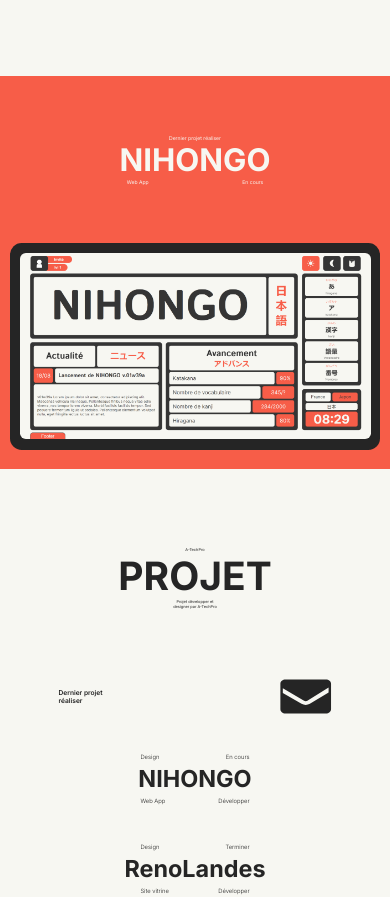
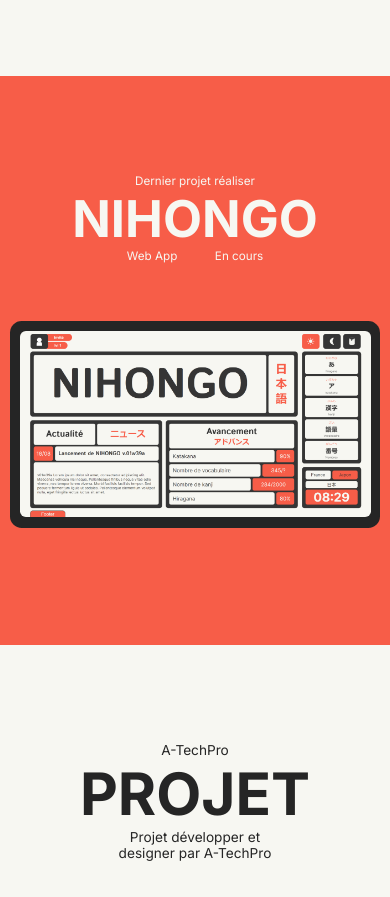
Before and after one commit to Thomasfouquereau/Portfolio-V2, a plain HTML site: page index.html in a window 390 px wide. Shown: the part 764-1661 px from the top of the page. Drawn offline with nearby package versions, Linux system fonts and the light colour scheme.

Commit message:
Refactor responsive meta tag and update styles for mobile

```diff
--- a/page/ProjetNav/stylePN.css
+++ b/page/ProjetNav/stylePN.css
@@ -105,6 +105,19 @@ section {
 }
 
 @media screen and (max-width: 500px) {
+    .header-a-la-une{
+        padding-top: 10vw;
+        padding-bottom: 30vw;
+    }
+
+    .header-a-la-une_content span {
+        font-size: 3vw;
+    }
+
+    .header-a-la-une_title {
+        font-size: 13vw !important;
+    }
+
     .header-a-la-une_content {
         margin-top: 15vw;
         margin-bottom: 15vw;
@@ -120,7 +133,6 @@ section {
         width: 90vw;
         border-radius: 1.5vw;
     }
-
 }
 
 .projet-header {
@@ -192,3 +204,45 @@ section {
     padding: 1vw;
     text-align: center  ;
 }
+
+@media screen and (max-width: 500px) {
+    .projet-header {
+        margin-top: 25vw;
+        margin-bottom: 25vw;
+    }
+
+    .projet-header span {
+        font-size: 3.5vw;
+    }
+
+    .projet-header h1 {
+        font-size: 15vw;
+    }
+
+    .last-projet{
+        width: 80vw;
+        margin-bottom: 25vw;
+    }
+
+    .last-projet span {
+        font-size: 4vw;
+    }
+
+    .projet-container {
+        width: 80vw;
+        margin-bottom: 20vw;
+    }
+
+    .projet-card {
+        width: 65vw;
+    }
+
+    .projet-card span {
+        font-size: 3vw;
+    }
+
+    .projet-card_title {
+        font-size: 10vw !important;
+        padding: 3vw;
+    }
+}
--- a/style.css
+++ b/style.css
@@ -1,6 +1,7 @@
 :root {
-    --couleur-principale: #f6f6fd;
-    --couleur-secondaire: #353535;
+    --couleur-principale: #F7F7F2;
+    --couleur-secondaire: #252525;
+    --couleur-secondaire-animation: #141414;
 }
 
 body {
@@ -143,7 +144,6 @@ header {
     margin-left: 0.5vw;
     transform: translateY(-0.4vw);
     position: relative;
-
     span {
         color: var(--couleur-principale);
     }
@@ -251,7 +251,8 @@ header {
     align-items: center;
     justify-content: center;
     height: 100%;
-
+    border-radius: 1.5vw;
+    transition: cubic-bezier(0.175, 0.885, 0.32, 1.275) 0.7s;
     h2 {
         font-size: 6vw;
         font-weight: 700;
@@ -265,11 +266,21 @@ header {
     }
 }
 
+.card-link-left:hover {
+    background-color: var(--couleur-secondaire);
+    color: var(--couleur-principale);
+}
+
 .card-link-right {
     background-color: var(--couleur-secondaire);
     color: var(--couleur-principale);
-    border-radius: 1.5vw;
 }
+
+.card-link-right:hover {
+    background-color: var(--couleur-principale);
+    color: var(--couleur-secondaire);
+}
+
 
 .card-sub-title-left,
 .card-sub-title-right {
```
